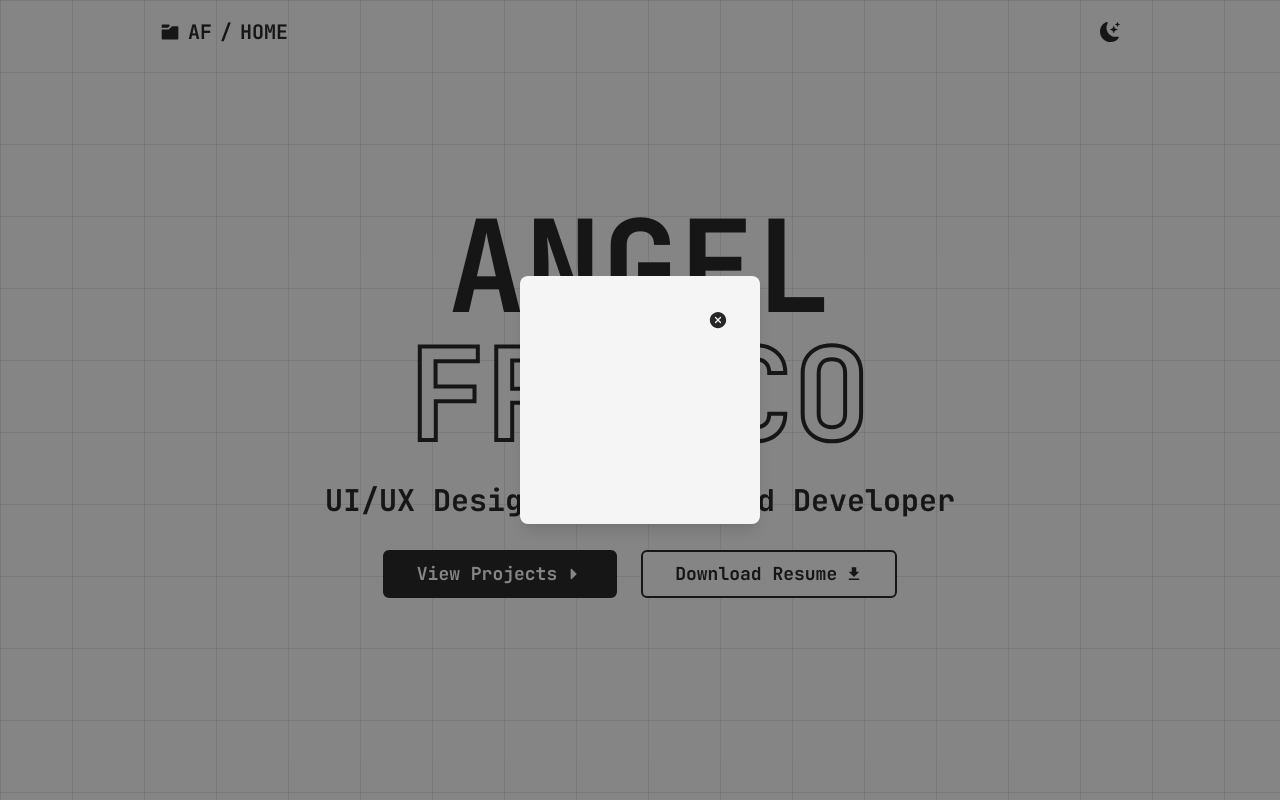
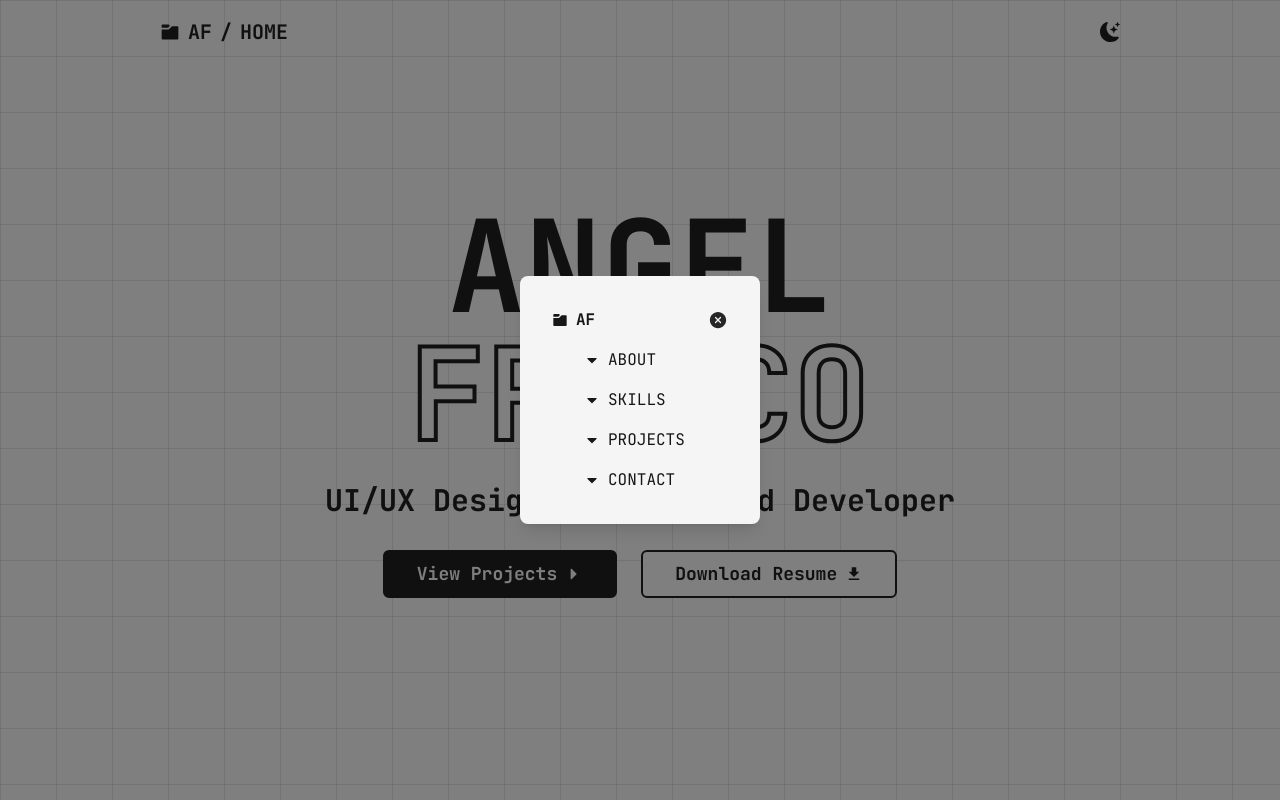
Before and after one commit to francokiid/af-portfolio, a React (Vite) app: page / in a window 1280 px wide. Both pictures are taken after a click on the button "AF". Shown: the top 800 px of the page. Built offline with nearby package versions, Linux system fonts and the light colour scheme.

Commit message:
Made revisions and customized scrollbar

```diff
--- a/src/App.css
+++ b/src/App.css
@@ -1,8 +1,8 @@
 @import url("https://fonts.googleapis.com/css2?family=JetBrains+Mono:ital,wght@0,100..800;1,100..800&display=swap");
 
 :root {
-  --dark-color: rgb(23, 23, 23); /* neutral-800 */
-  --light-color: rgb(245, 245, 245); /* neutral-50 */
+  --dark-color: rgb(23, 23, 23); /* neutral-900 */
+  --light-color: rgb(245, 245, 245); /* neutral-100 */
 }
 
 html,
@@ -31,7 +31,7 @@ section {
   background-image:
     linear-gradient(to right, rgba(23, 23, 23, 0.1) 1px, transparent 1px),
     linear-gradient(to bottom, rgba(23, 23, 23, 0.1) 1px, transparent 1px);
-  background-size: 4.5rem 4.5rem;
+  background-size: 3.5rem 3.5rem;
 }
 
 .dark .bg-grid {
@@ -60,6 +60,37 @@ section {
   color: transparent;
 }
 
+::-webkit-scrollbar {
+  width: 4px;
+  height: 4px;
+}
+
+::-webkit-scrollbar-track {
+  background: var(--light-color);
+}
+
+::-webkit-scrollbar-thumb {
+  background: linear-gradient(to bottom, var(--dark-color), var(--light-color));
+  background-clip: content-box;
+}
+
+::-webkit-scrollbar-thumb:hover {
+  background: linear-gradient(to bottom, var(--dark-color), var(--light-color));
+}
+
+.dark ::-webkit-scrollbar-track {
+  background: rgb(23, 23, 23);
+}
+
+.dark ::-webkit-scrollbar-thumb {
+  background: linear-gradient(to bottom, var(--light-color), var(--dark-color));
+  background-clip: content-box;
+}
+
+.dark ::-webkit-scrollbar-thumb:hover {
+  background: linear-gradient(to bottom, var(--dark-color), var(--light-color));
+}
+
 @media (max-width: 640px) {
   section {
     padding: 4rem 0;
--- a/src/App.jsx
+++ b/src/App.jsx
@@ -7,7 +7,7 @@ import { Navbar, Home, About, Skills, Projects, Contact } from "./components";
 export default function App() {
   useEffect(() => {
     Aos.init({
-      duration: 800,
+      duration: 1000,
       once: false,
     });
   }, []);
--- a/src/components/Navbar.jsx
+++ b/src/components/Navbar.jsx
@@ -106,8 +106,12 @@ export const Navbar = () => {
       </nav>
 
       {isPopupOpen && (
-        <div className="fixed inset-0 z-[1001] flex items-center justify-center bg-neutral-900 bg-opacity-50">
-          <div className="w-60 space-y-4 rounded-lg bg-neutral-100 p-8 text-justify text-neutral-100 shadow-lg dark:bg-neutral-800">
+        <div className="fixed inset-0 z-[1001] flex items-center justify-center bg-neutral-950 bg-opacity-50">
+          <div
+            data-aos="fade-up"
+            data-aos-duration="800"
+            className="w-60 space-y-4 rounded-lg bg-neutral-100 p-8 text-justify shadow-lg dark:bg-neutral-800 dark:text-neutral-100"
+          >
             <div className="flex items-center justify-between">
               <a
                 href="#home"
--- a/src/components/sections/About.jsx
+++ b/src/components/sections/About.jsx
@@ -6,8 +6,7 @@ export const About = () => {
     >
       <div
         data-aos="fade-up"
-        data-aos-delay="500"
-        data-aos-duration="1500"
+        data-aos-delay="200"
         className="mx-auto flex max-w-5xl flex-col-reverse items-center gap-8 px-8 md:flex-row md:gap-16"
       >
         <div className="text-justify md:w-3/5">
--- a/src/components/sections/Contact.jsx
+++ b/src/components/sections/Contact.jsx
@@ -8,8 +8,7 @@ export const Contact = () => {
     >
       <div
         data-aos="fade-up"
-        data-aos-delay="500"
-        data-aos-duration="1500"
+        data-aos-delay="200"
         className="mx-auto flex max-w-5xl flex-col gap-5 px-8 md:gap-10"
       >
         <h2 className="mb-4 text-4xl font-bold md:text-6xl">GET IN TOUCH</h2>
--- a/src/components/sections/Projects.jsx
+++ b/src/components/sections/Projects.jsx
@@ -64,12 +64,7 @@ export const Projects = () => {
       id="projects"
       className="border-y-1 custom-inset min-h-screen flex-col bg-neutral-100 dark:bg-neutral-900"
     >
-      <div
-        data-aos="fade-up"
-        data-aos-delay="500"
-        data-aos-duration="1500"
-        className="max-w-5xl px-8"
-      >
+      <div data-aos="fade-up" data-aos-delay="200" className="max-w-5xl px-8">
         <p className="mb-10">
           <span className="text-md font-bold md:text-lg">
             MY FEATURED WORKS.
--- a/src/components/sections/Skills.jsx
+++ b/src/components/sections/Skills.jsx
@@ -47,8 +47,7 @@ export const Skills = () => {
     <section id="skills" className="bg-neutral-200 dark:bg-neutral-900">
       <div
         data-aos="fade-up"
-        data-aos-delay="500"
-        data-aos-duration="1500"
+        data-aos-delay="200"
         className="mx-auto w-full max-w-5xl px-8"
       >
         {/* Top Paragraph */}
```
